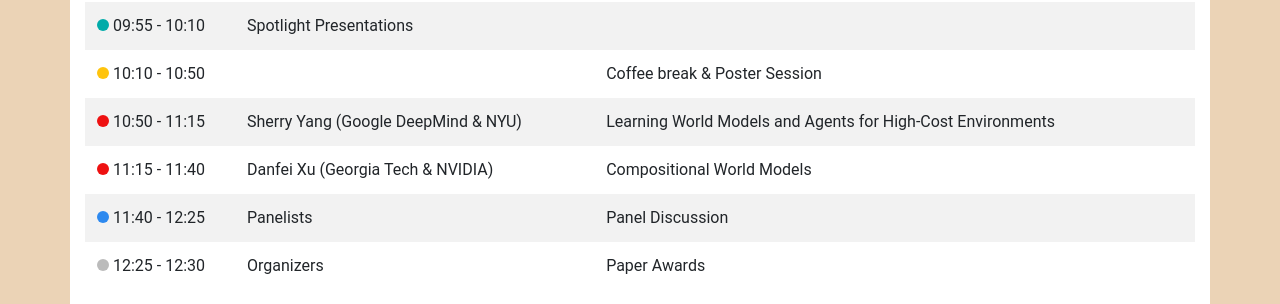
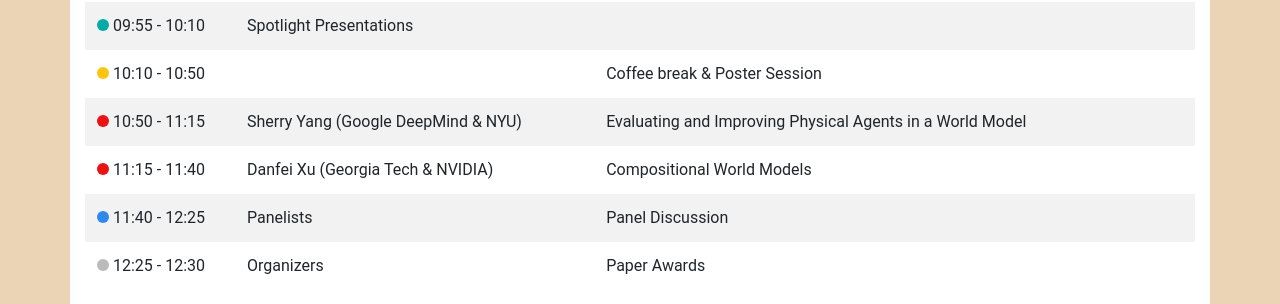
Before and after one commit to robot-worldmodels/robot-worldmodels.github.io, a Jekyll site: the page built from schedule.html, in a window 1280 px wide. Shown: the part 747-1051 px from the top of the page. Built offline with Jekyll 4.4.1, drawn with Linux system fonts in a browser that asks for light colours; nearby versions of some CDN libraries.

Commit message:
Update Sherry Yang talk title to 'Evaluating and Improving Physical Agents in a World Model' (per speaker request 2026-07-16)
Co-Authored-By: Claude Opus 4.8 (1M context) <noreply@anthropic.com>

```diff
--- a/index.html
+++ b/index.html
@@ -143,7 +143,7 @@ layout: coverpage
           <h4 class="section-heading">Sherry Yang</h4>
         </a>
         <h5 class="section-heading"><i>Google DeepMind & NYU</i></h5>
-        <p><strong>Talk Title:</strong> Learning World Models and Agents for High-Cost Environments</p>
+        <p><strong>Talk Title:</strong> Evaluating and Improving Physical Agents in a World Model</p>
       </div>
       <hr>
 
--- a/schedule.html
+++ b/schedule.html
@@ -50,7 +50,7 @@ layout: default
       <tr>
         <td><span class="dot-invited-talk"></span> 10:50 - 11:15</td>
         <td>Sherry Yang (Google DeepMind & NYU)</td>
-        <td>Learning World Models and Agents for High-Cost Environments</td>
+        <td>Evaluating and Improving Physical Agents in a World Model</td>
       </tr>
       <tr>
         <td><span class="dot-invited-talk"></span> 11:15 - 11:40</td>
```
